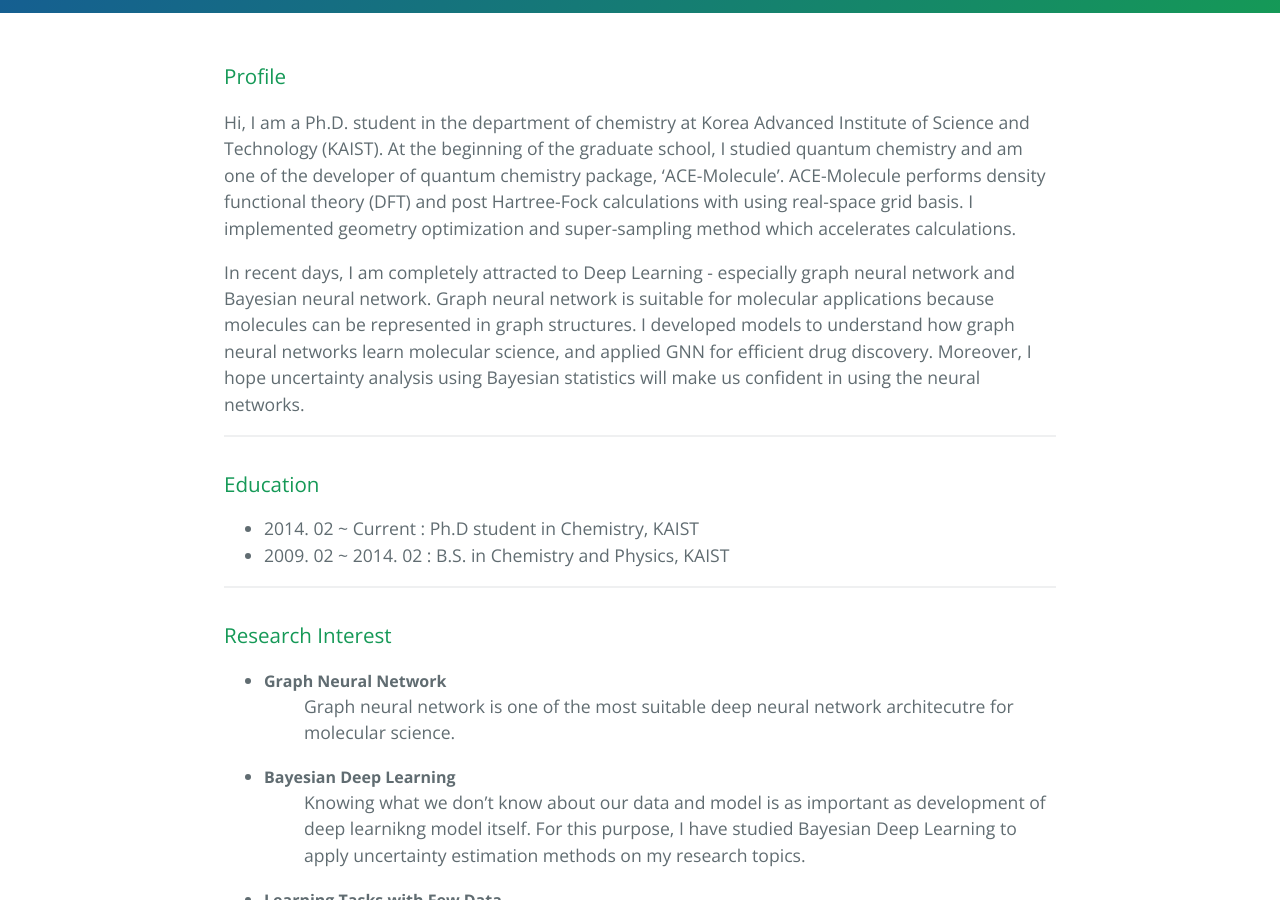
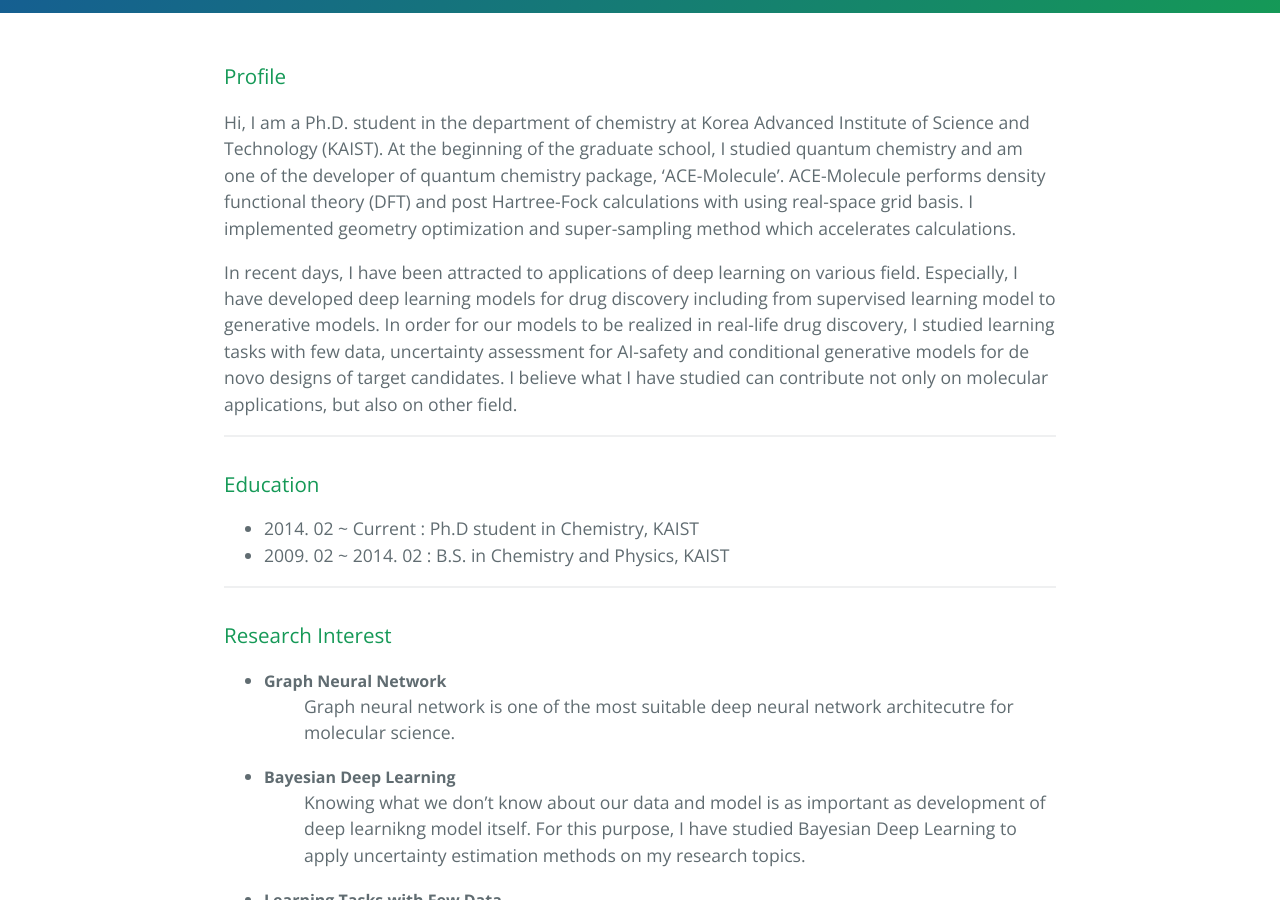
Before and after one commit to SeongokRyu/seongokryu.github.io, a Jekyll site: the page built from SeongokRyu.md, in a window 1280 px wide and 900 px high, scrolled down 360 px. Built offline with Jekyll 4.4.1, drawn with Linux system fonts in a browser that asks for light colours.

Commit message:
Update SeongokRyu.md

```diff
--- a/SeongokRyu.md
+++ b/SeongokRyu.md
@@ -9,7 +9,7 @@ permalink: /SeongokRyu.html
 
 Hi, I am a Ph.D. student in the department of chemistry at Korea Advanced Institute of Science and Technology (KAIST). At the beginning of the graduate school, I studied quantum chemistry and am one of the developer of quantum chemistry package, ‘ACE-Molecule’. ACE-Molecule performs density functional theory (DFT) and post Hartree-Fock calculations with using real-space grid basis. I implemented geometry optimization and super-sampling method which accelerates calculations.
 
-In recent days, I am completely attracted to Deep Learning - especially graph neural network and Bayesian neural network. Graph neural network is suitable for molecular applications because molecules can be represented in graph structures. I developed models to understand how graph neural networks learn molecular science, and applied GNN for efficient drug discovery. Moreover, I hope uncertainty analysis using Bayesian statistics will make us confident in using the neural networks.
+In recent days, I have been attracted to applications of deep learning on various field. Especially, I have developed deep learning models for drug discovery including from supervised learning model to generative models. In order for our models to be realized in real-life drug discovery, I studied learning tasks with few data, uncertainty assessment for AI-safety and conditional generative models for de novo designs of target candidates. I believe what I have studied can contribute not only on molecular applications, but also on other field.
 
 ------
 
@@ -19,7 +19,6 @@ In recent days, I am completely attracted to Deep Learning - especially graph ne
 * 2009\. 02 ~ 2014\. 02 : B.S. in Chemistry and Physics, KAIST
 
 ------
-
 
 ### Research Interest {#research_interest}
 
```
Also changed, not shown: other parts of SeongokRyu.md (+2 -1 lines).
